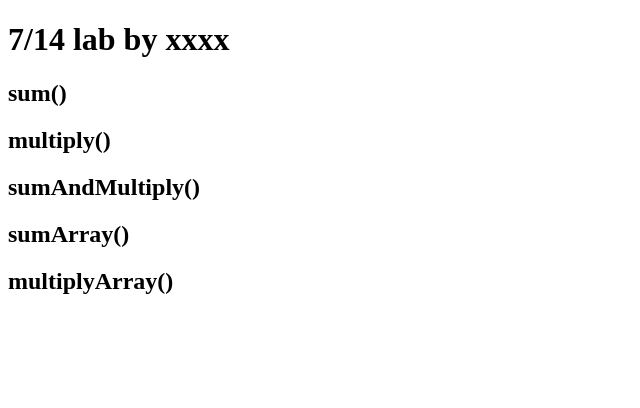
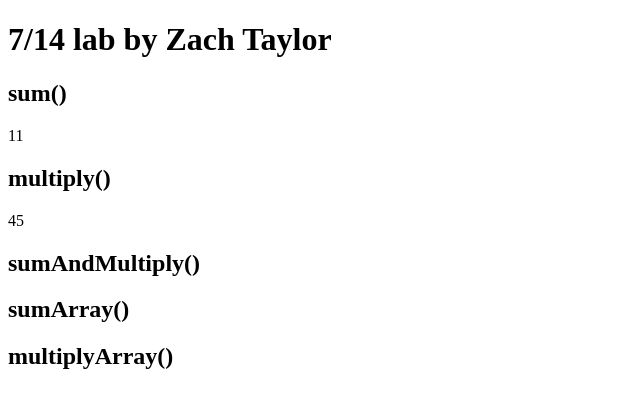
Before and after one commit to ztaylor2/code-201-lab-5, a plain HTML site: page index.html in a window 1280 px wide. Shown: the whole page, without its empty margins (0-640 px from the left). Drawn offline with Linux system fonts and the light colour scheme.

Commit message:
added sum and multiply DOM outputs

```diff
--- a/app.js
+++ b/app.js
@@ -16,6 +16,9 @@ function sum(a,b){ //eslint-disable-line
     var output = 'The sum of ' + a + ' and ' + b + ' is ' + sum + '.';
   return [sum, output];
 }
+
+var sumOutput = document.getElementById('sum');
+sumOutput.textContent = sum(4, 7)[0];
 
 // TODO: Here is the test for sum(); uncomment it to run it
 testSum(4, 7);
@@ -36,6 +39,9 @@ function multiply(a,b){ //eslint-disable-line
     var output = 'The product of ' + a + ' and ' + b + ' is ' + product + '.';
   return [product, output];
 }
+
+var productOutput = document.getElementById('product');
+productOutput.textContent = multiply(5,9)[0];
 
 // TODO: Here is the test for multiply(); uncomment it to run it
 testMultiply(5,9);
--- a/index.html
+++ b/index.html
@@ -2,20 +2,20 @@
 <html>
 
   <head>
-    <title>7/14 lab by xxxx</title>
+    <title>7/14 lab by Zach Taylor</title>
   </head>
 
   <body>
-    <h1>7/14 lab by xxxx</h1>
+    <h1>7/14 lab by Zach Taylor</h1>
 
     <h2>sum()</h2>
     <p id="sum"></p>
 
     <h2>multiply()</h2>
-    <p></p>
+    <p id="product"></p>
 
     <h2>sumAndMultiply()</h2>
-    <p></p>
+    <p id="sumAndProduct"></p>
     <p></p>
 
     <h2>sumArray()</h2>
```
